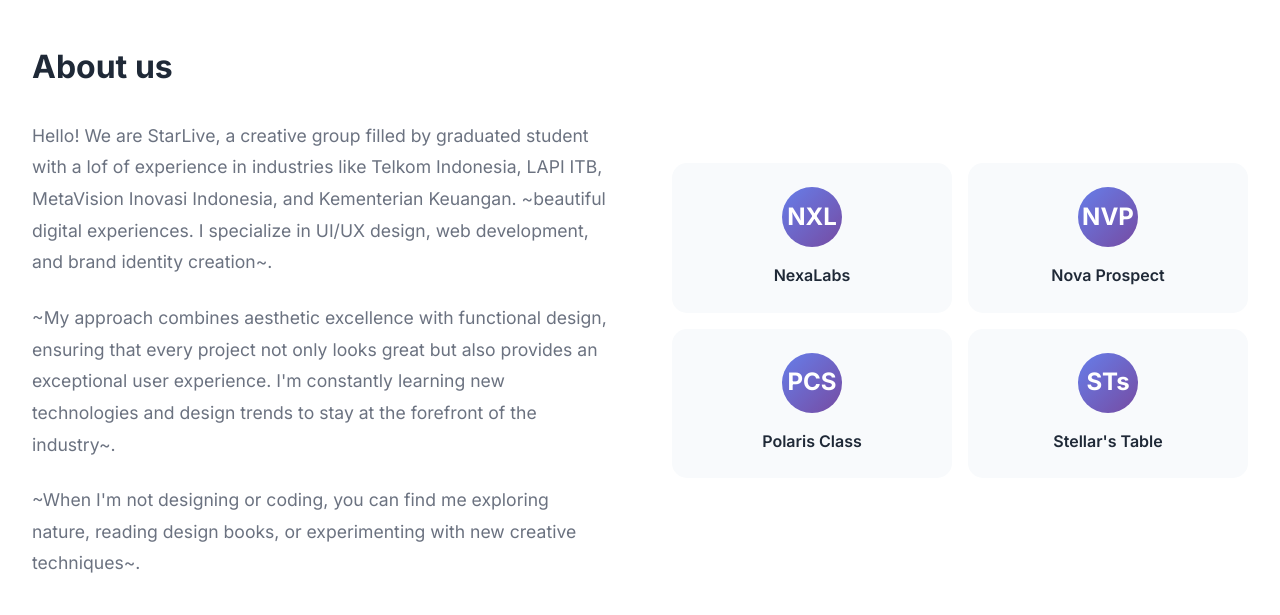
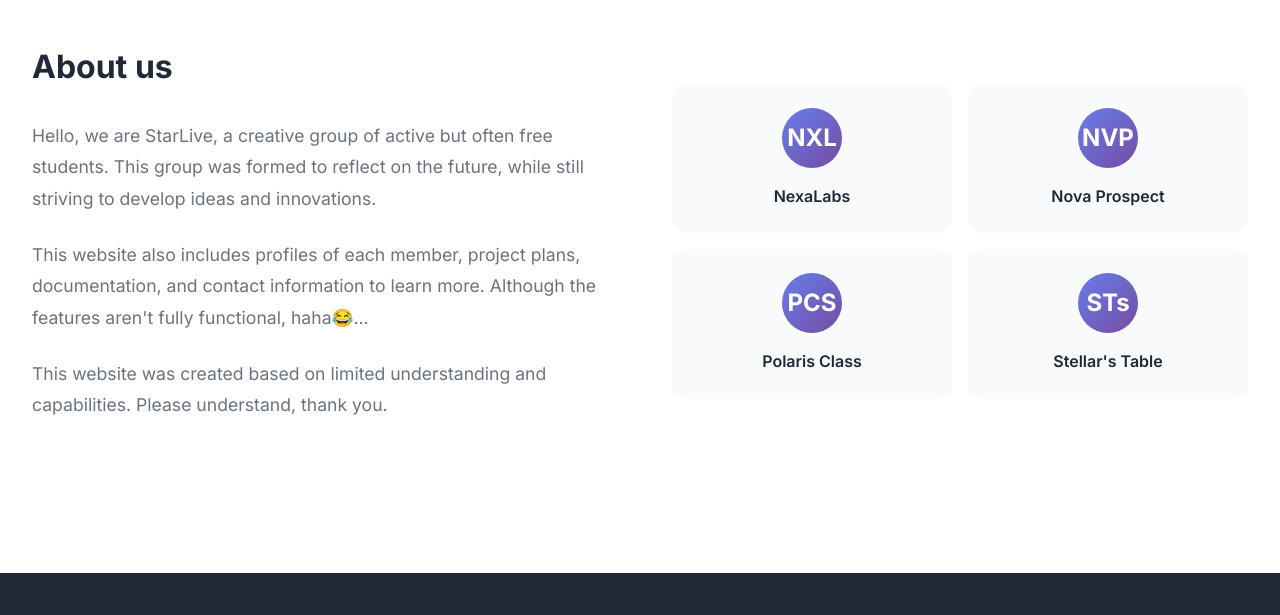
Before and after one commit to dannyauliaa/StarLive-Project, a plain HTML site: page home.html in a window 1280 px wide. Shown: the part 890-1505 px from the top of the page. Drawn offline with Linux system fonts and the light colour scheme.

Commit message:
Update home.html

```diff
--- a/home.html
+++ b/home.html
@@ -97,7 +97,7 @@
         .logo {
             font-size: 1.5rem;
             font-weight: 700;
-            background: linear-gradient(45deg, var(--primary-pink), var(--accent-yellow), var(--accent-blue), var(--accent-purple));
+            background: var(--gradient-1);
             -webkit-background-clip: text;
             -webkit-text-fill-color: transparent;
             background-clip: text;
@@ -732,18 +732,15 @@
                 <div class="about-text">
                     <h3>About us</h3>
                     <p>
-                        Hello! We are StarLive, a creative group filled by graduated student with a lof of experience
-                        in industries like Telkom Indonesia, LAPI ITB, MetaVision Inovasi Indonesia, and Kementerian Keuangan. ~beautiful digital experiences. I specialize in UI/UX design, web development,
-                        and brand identity creation~.
+                        Hello, we are StarLive, a creative group of active but often free students.
+                        This group was formed to reflect on the future, while still striving to develop ideas and innovations.
                     </p>
                     <p>
-                        ~My approach combines aesthetic excellence with functional design, ensuring that every project
-                        not only looks great but also provides an exceptional user experience. I'm constantly learning
-                        new technologies and design trends to stay at the forefront of the industry~.
+                        This website also includes profiles of each member, project plans, documentation, and contact information to learn more.
+                        Although the features aren't fully functional, haha😂...
                     </p>
                     <p>
-                        ~When I'm not designing or coding, you can find me exploring nature, reading design books,
-                        or experimenting with new creative techniques~.
+                        This website was created based on limited understanding and capabilities. Please understand, thank you.
                     </p>
                 </div>
 
```
